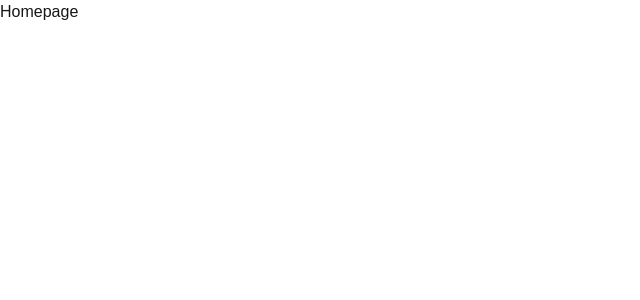
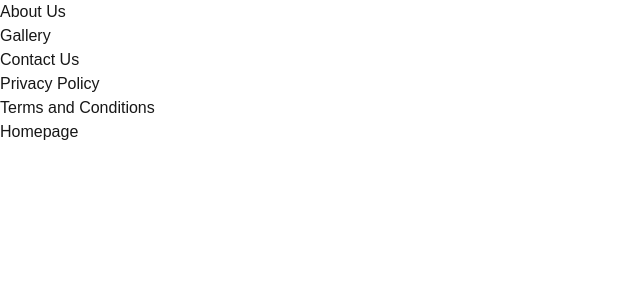
Before and after one commit to sanchit0496/nextjs-prisma-auth, a Next.js app: page /homepage in a window 1280 px wide. Shown: the top 300 px of the page, without its empty margins (0-640 px from the left). Built offline with nearby package versions, Linux system fonts and the light colour scheme.

Commit message:
have added not found page here

```diff
--- a/src/app/content/[...slug]/page.jsx
+++ b/src/app/content/[...slug]/page.jsx
@@ -1,4 +1,5 @@
 import React from 'react'
+import NotFound from '@/app/notFound/page';
 
 const TheSlug = ({params}) => {
 
@@ -42,7 +43,7 @@ const TheSlug = ({params}) => {
   return (
     <div>
         {
-            pageData.length === 0 ? 'Not Found' :
+            pageData.length === 0 ? <NotFound /> :
             <div>
                 {pageData[0].header}
                 {pageData[0].content}
--- a/src/app/homepage/page.jsx
+++ b/src/app/homepage/page.jsx
@@ -1,8 +1,12 @@
+import Header from '@/components/Header/Header'
 import React from 'react'
 
 const Homepage = () => {
   return (
-    <div>Homepage</div>
+    <div>
+      <Header />
+      Homepage
+    </div>
   )
 }
 
--- /dev/null
+++ b/src/app/notFound/page.jsx
@@ -0,0 +1,9 @@
+import React from 'react'
+
+const NotFound = () => {
+  return (
+    <div>NotFound Page</div>
+  )
+}
+
+export default NotFound
```
